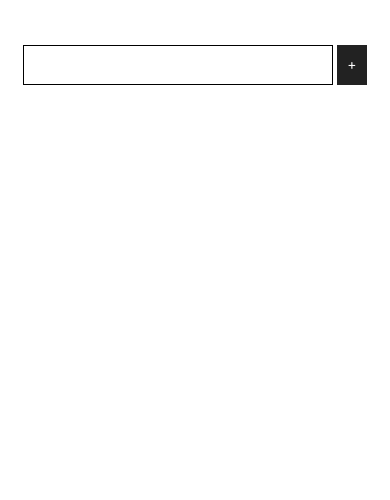
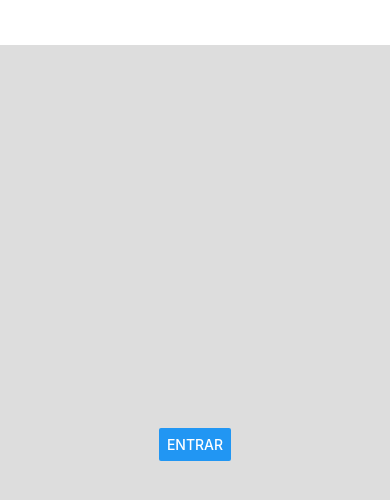
Before and after one commit to triangulodepascal/ReactNative_Matheus_Fraga, a React Native app in the folder meuApp/: screen / in a window 390 px wide. Shown: the top 500 px of the page. Built offline with nearby package versions, Linux system fonts and the light colour scheme.

Commit message:
NEW.: Learning how to use modal

```diff
--- a/meuApp/App.js
+++ b/meuApp/App.js
@@ -1,62 +1,33 @@
 import React, { Component } from "react";
-import {
-  View,
-  Text,
-  StyleSheet,
-  TextInput,
-  TouchableOpacity,
-  Keyboard,
-} from "react-native";
-
-import AsyncStorage from "@react-native-community/async-storage";
+import { View, Text, StyleSheet, Button, Modal } from "react-native";
 
 class App extends Component {
   constructor(props) {
     super(props);
     this.state = {
-      input: "",
-      nome: "",
+      modalVisible: false,
     };
-    this.gravaNome = this.gravaNome.bind(this);
+
+    this.entrar = this.entrar.bind(this);
   }
 
-  async componentDidMount() {
-    await AsyncStorage.getItem("nome").then((value) => {
-      this.setState({ nome: value });
-    });
+  entrar() {
+    this.setState({ modalVisible: true });
   }
 
-  async componentDidUpdate(_, prevState) {
-    const nome = this.state.nome;
-    if (prevState !== nome) {
-      await AsyncStorage.setItem("nome", nome);
-    }
-  }
-
-  gravaNome() {
-    this.setState({
-      nome: this.state.input,
-    });
-    alert("Salvo com sucesso!");
-    Keyboard.dismiss();
-  }
   render() {
     return (
       <View style={styles.container}>
-        <View style={styles.viewInput}>
-          <TextInput
-            style={styles.input}
-            value={this.state.input}
-            onChangeText={(text) => this.setState({ input: text })}
-            underlineColorAndroid="transparent"
-          ></TextInput>
-
-          <TouchableOpacity onPress={this.gravaNome}>
-            <Text style={styles.botao}>+</Text>
-          </TouchableOpacity>
-        </View>
-
-        <Text style={styles.nome}>{this.state.nome}</Text>
+        <Button title="Entrar" onPress={this.entrar}></Button>
+        <Modal animationType="fade" visible={this.state.modalVisible}>
+          <View style={{ backgroundColor: "#292929", flex: 1 }}>
+            <Text style={{ color: "#FFF", fontSize: 28 }}>Seja bem vindo!</Text>
+            <Button
+              title="Sair"
+              onPress={() => this.setState({ modalVisible: false })}
+            ></Button>
+          </View>
+        </Modal>
       </View>
     );
   }
@@ -66,30 +37,9 @@ const styles = StyleSheet.create({
   container: {
     flex: 1,
     marginTop: 45,
+    justifyContent: "center",
     alignItems: "center",
-  },
-  viewInput: {
-    flexDirection: "row",
-    alignItems: "center",
-  },
-  input: {
-    width: 310,
-    height: 40,
-    borderColor: "#000",
-    borderWidth: 1,
-    padding: 10,
-  },
-  botao: {
-    backgroundColor: "#222",
-    color: "#FFF",
-    height: 40,
-    padding: 10,
-    marginLeft: 4,
-  },
-  nome: {
-    marginTop: 15,
-    fontSize: 30,
-    textAlign: "center",
+    backgroundColor: "#DDD",
   },
 });
 
```
